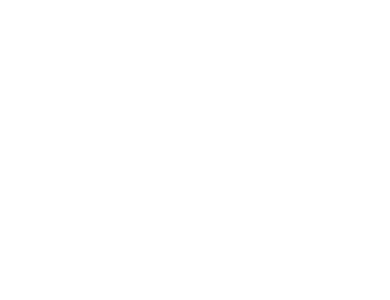
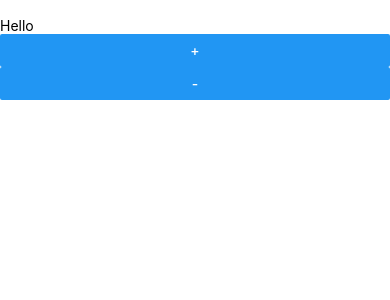
Before and after one commit to ADES-FSP/react-native-counter, a React Native app: screen / in a window 390 px wide. Shown: the top 300 px of the page. Built offline with nearby package versions, Linux system fonts and the light colour scheme.

Commit message:
Code structure

```diff
--- a/App.js
+++ b/App.js
@@ -3,14 +3,37 @@
  * @flow strict-local
  */
 
-import React from 'react';
-import {View, StatusBar} from 'react-native';
+import React, {useState} from 'react';
+import {View, StatusBar, Text, TextInput, Button} from 'react-native';
+
+function Counter(props) {
+  return (
+    <View>
+      <Text>Hello</Text>
+      <View>
+        <Button title="+"></Button>
+        <Button title="-"></Button>
+      </View>
+    </View>
+  );
+}
+
+function PlusMinusCounter(props) {
+  return (
+    <View>
+      <TextInput></TextInput>
+      <Counter></Counter>
+    </View>
+  );
+}
 
 const App = () => {
   return (
     <>
       <StatusBar barStyle="dark-content" />
-      <View></View>
+      <View>
+        <PlusMinusCounter></PlusMinusCounter>
+      </View>
     </>
   );
 };
```
